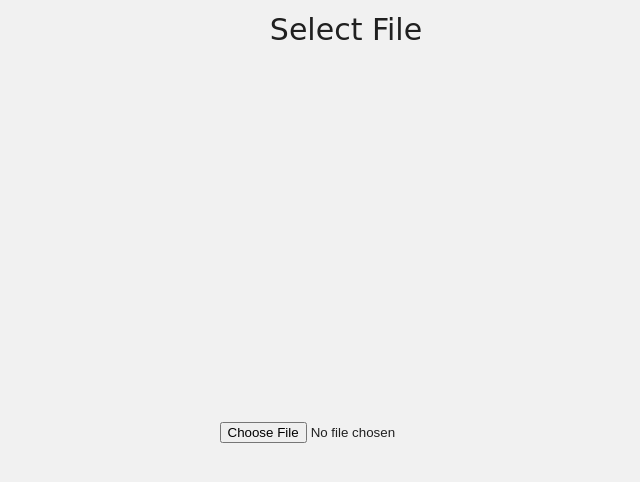
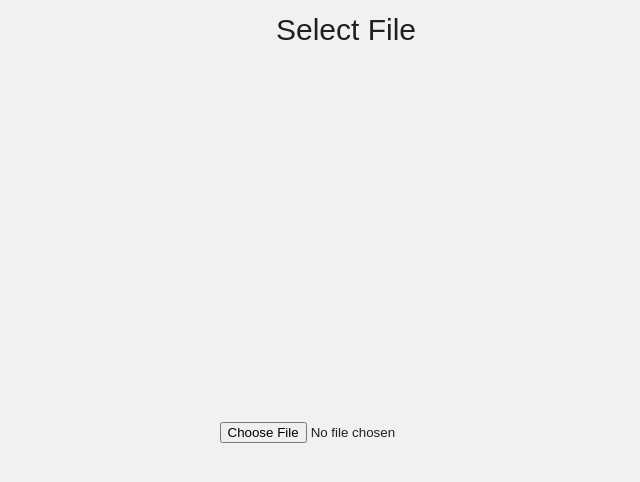
Before and after one commit to BartMunter/Data-visualization-dashboard-MICS-CSV, a plain HTML site: page index.html in a window 1280 px wide. Shown: the full height of the page, 294-934 px from the left. Drawn offline with Linux system fonts and the light colour scheme; files whose address does not match are found by name.

Commit message:
Fixed font on Windows

```diff
--- a/bin/style.css
+++ b/bin/style.css
@@ -63,7 +63,7 @@ body {
 	height: 100%;
 	background: #F1F1F1;
 	color: #202020;
-	font-family: DejaVu sans;
+	font-family: sans-serif;
 }
 
 #filedialog {
```
